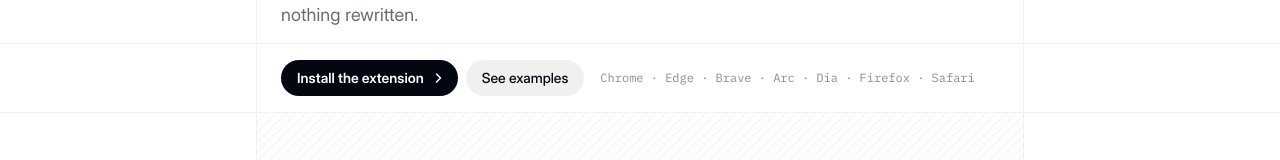
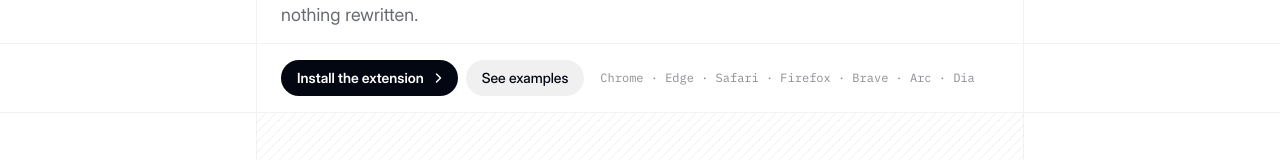
Before and after one commit to Aarushe/unshit, a Next.js app: page / in a window 1280 px wide. Shown: the part 422-582 px from the top of the page. Built offline with nearby package versions, Linux system fonts and the light colour scheme.

Commit message:
Order browser list by desktop popularity

```diff
--- a/components/landing.tsx
+++ b/components/landing.tsx
@@ -150,7 +150,7 @@ export function Install({
           See examples
         </a>
       </span>
-      <span className="enter font-mono text-xs text-gray-950/45 [--i:13]">Chrome · Edge · Brave · Arc · Dia · Firefox · Safari</span>
+      <span className="enter font-mono text-xs text-gray-950/45 [--i:13]">Chrome · Edge · Safari · Firefox · Brave · Arc · Dia</span>
     </Row>
   );
 }
```
